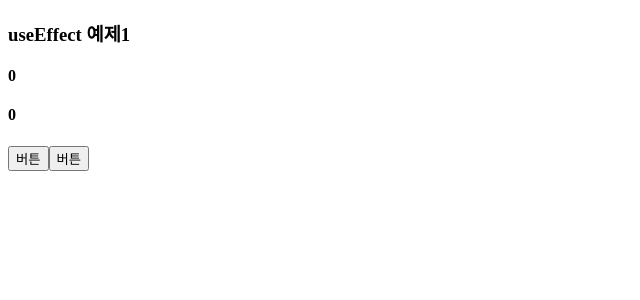
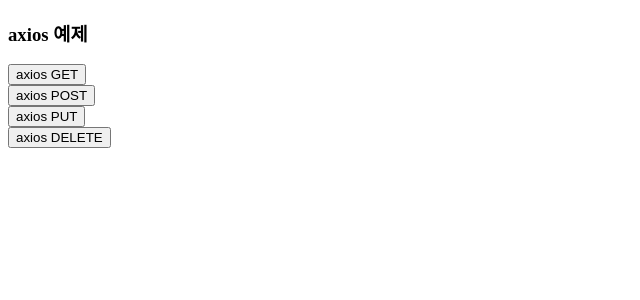
Before and after one commit to JeonghoonAHN0510/250526_Web_Spring2, a React (Vite) app in the folder src/main/reactapp/: page / in a window 1280 px wide. Shown: the top 300 px of the page, without its empty margins (0-640 px from the left). Built offline with nearby package versions, Linux system fonts and the light colour scheme.

Commit message:
study[React] : axios 사용

```diff
--- a/src/main/reactapp/package.json
+++ b/src/main/reactapp/package.json
@@ -10,6 +10,7 @@
     "preview": "vite preview"
   },
   "dependencies": {
+    "axios": "^1.12.2",
     "react": "^19.1.1",
     "react-dom": "^19.1.1"
   },
--- /dev/null
+++ b/src/main/reactapp/src/example/Day03/Component9.jsx
@@ -0,0 +1,68 @@
+import axios from 'axios';
+
+export default function Component9( props ){
+    // [1] axios get
+    const onAxios1 = async ( ) => {
+        // 1. get - 기본
+        const response1 = await axios.get( "https://jsonplaceholder.typicode.com/posts" );
+        console.log( response1.status ); // HTTP 응답상태코드
+        console.log( response1.data );   // HTTP 응답자료
+
+        // 2. get - 쿼리스트링
+        const response2 = await axios.get( "https://jsonplaceholder.typicode.com/comments?postId=1" );
+        console.log( response2.status );
+        console.log( response2.data );
+    } // func end
+
+    // [2] axios post
+    const onAxios2 = async ( ) => {
+        const obj = { title : "test", body : "test", userId : 101 };
+        const response = await axios.post( "https://jsonplaceholder.typicode.com/posts", obj );
+        console.log( response.status );
+        console.log( response.data );
+    } // func end
+
+    // [3] axios put
+    const onAxios3 = async ( ) => {
+        const obj = { title : "test", body : "test", userId : 101, id : 1 };
+        const response = await axios.put( "https://jsonplaceholder.typicode.com/posts/1", obj );
+        console.log( response.status );
+        console.log( response.data );
+    } // func end
+
+    // [4] axios delete
+    const onAxios4 = async ( ) => {
+        const response = await axios.delete( "https://jsonplaceholder.typicode.com/posts/1" );
+        console.log( response.status );
+        console.log( response.data );
+    } // func end
+
+    return(
+        <>
+        <h3> axios 예제 </h3>
+        <button onClick={onAxios1}> axios GET </button>     <br/>
+        <button onClick={onAxios2}> axios POST </button>    <br/>
+        <button onClick={onAxios3}> axios PUT </button>     <br/>
+        <button onClick={onAxios4}> axios DELETE </button>
+        </>
+    ) // return end
+} // func end
+
+/*
+[ axios ]
+- React에서 주로 사용되는 REST API 비동기 통신 함수
+- 설치방법
+    1) React 서버가 종료된 상태에서 React 최상위 폴더에서 터미널 열기
+    2) npm install axios -> https://www.npmjs.com/
+- REST API test
+    1) REST API test URL : https://jsonplaceholder.typicode.com/
+    2) GET URL : https://jsonplaceholder.typicode.com/posts
+- 사용방법
+    1) import axios from 'axios';
+    2) const response = await axios.get( URL );
+    3) const response = await axios.post( URL, obj );
+    4) const response = await axios.put( URL, obj );
+    5) const response = await axios.delete( URL );
+    6) response.data   : HTTP 응답자료
+    7) response.status : HTTP 응답상태코드
+*/
--- a/src/main/reactapp/src/main.jsx
+++ b/src/main/reactapp/src/main.jsx
@@ -69,7 +69,9 @@
 
 // ================================= Day03 =================================
 // 4. 렌더링할 컴포넌트 import하기
-import Component8 from './example/Day03/Component8';
+// import Component8 from './example/Day03/Component8';
+import Component9 from './example/Day03/Component9';
 
 // 5. 렌더링하기 -> create.render()
-create.render( <Component8/> );
+// create.render( <Component8/> );
+create.render( <Component9/> );
```
Also changed, not shown: 1 other file (tests, documents, lock files or other folders).
